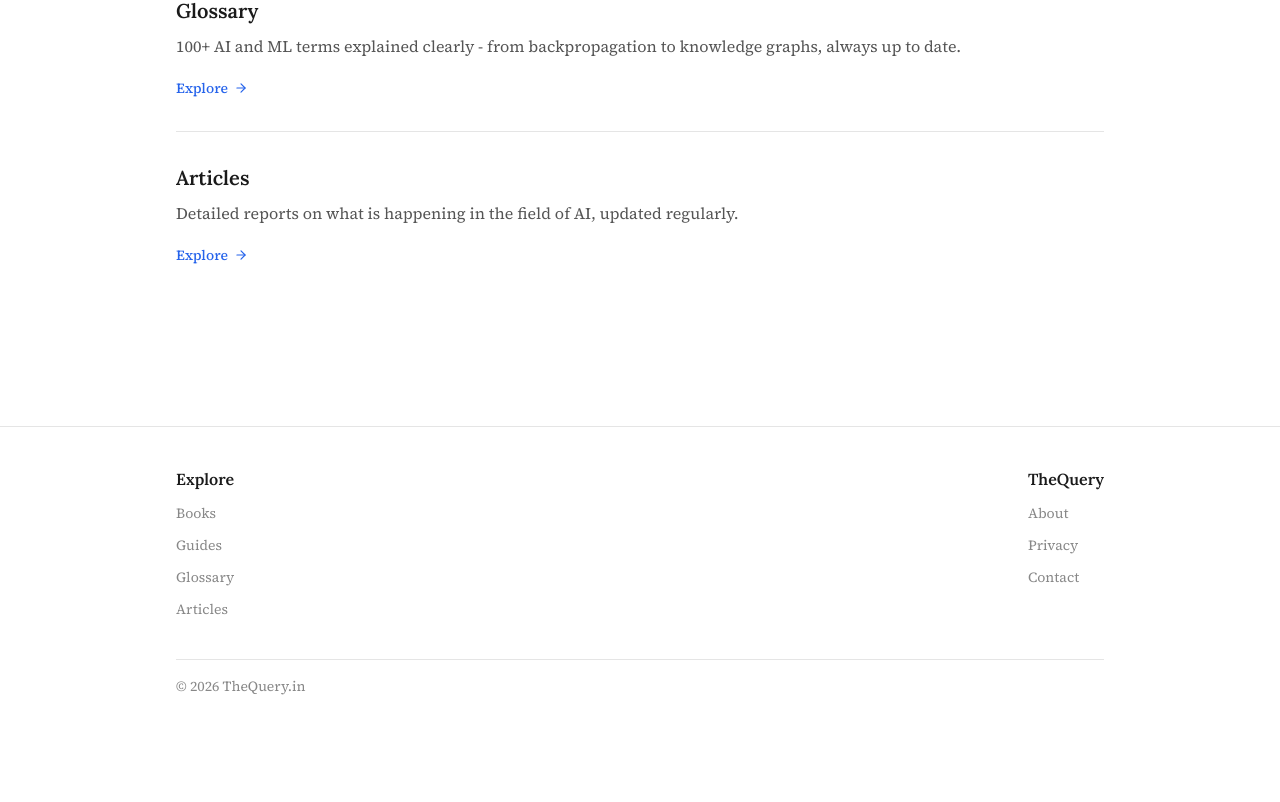
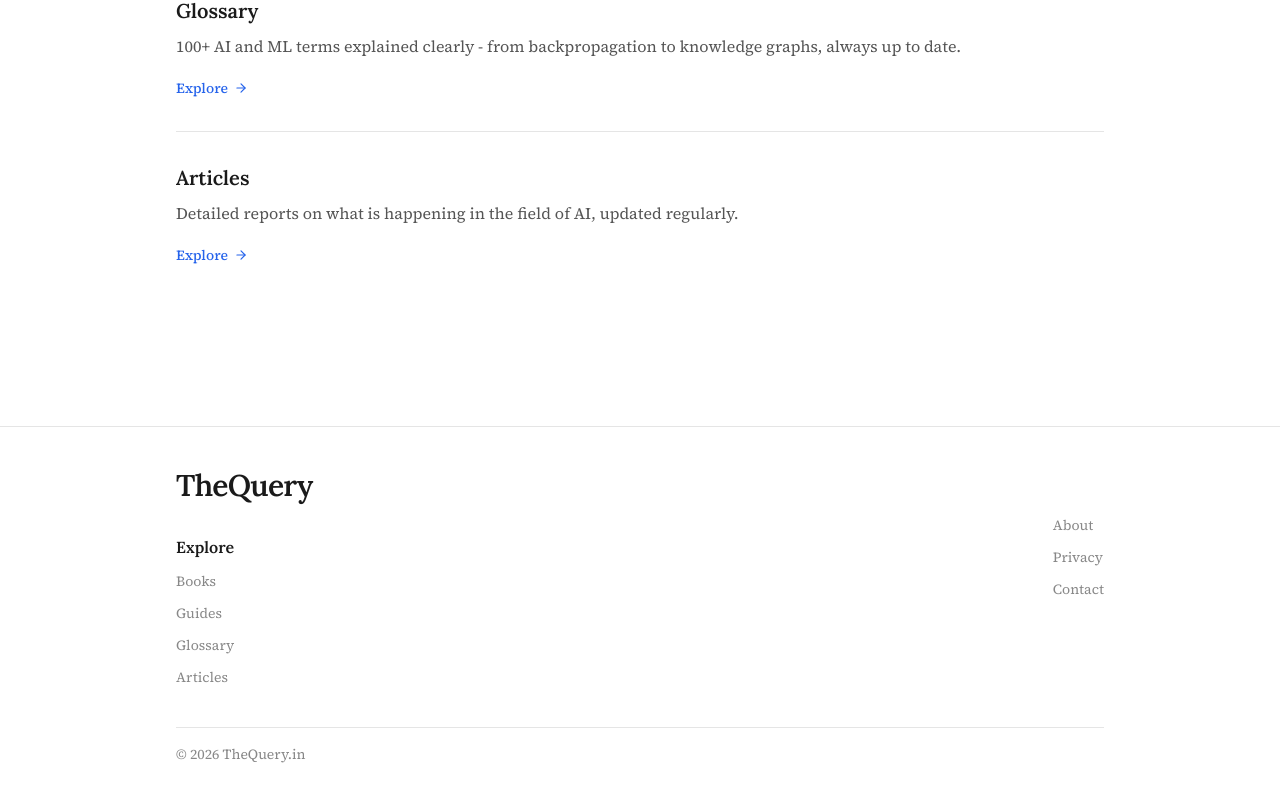
Before and after one commit to Officially-aditya/thequery, a Next.js app: page / in a window 1280 px wide. Shown: the part 1044-1846 px from the top of the page. Before the commit the page ends 1780 px from the top, so only its background shows below. Built offline with nearby package versions, Linux system fonts and the light colour scheme.

Commit message:
Add branded footer column

```diff
--- a/components/Footer.tsx
+++ b/components/Footer.tsx
@@ -5,6 +5,8 @@ export default function Footer() {
     <footer className="border-t border-border mt-16">
       <div className="max-w-[960px] mx-auto px-4 py-10 text-sm text-text-muted">
         <div className="grid grid-cols-2 gap-8 sm:gap-16">
+          <div className="flex flex-col items-start gap-8">
+            <p className="font-serif text-3xl font-semibold tracking-tight text-text-primary">TheQuery</p>
             <nav aria-label="Explore TheQuery" className="flex flex-col items-start gap-3">
               <p className="font-serif text-base font-semibold text-text-primary">Explore</p>
               <Link href="/books" className="hover:text-text-secondary transition-colors">Books</Link>
@@ -12,9 +14,9 @@ export default function Footer() {
               <Link href="/glossary" className="hover:text-text-secondary transition-colors">Glossary</Link>
               <Link href="/articles" className="hover:text-text-secondary transition-colors">Articles</Link>
             </nav>
+          </div>
 
-          <nav aria-label="About TheQuery" className="justify-self-end flex flex-col items-start gap-3">
-            <p className="font-serif text-base font-semibold text-text-primary">TheQuery</p>
+          <nav aria-label="About TheQuery" className="justify-self-end flex flex-col items-start gap-3 pt-12">
             <Link href="/about" className="hover:text-text-secondary transition-colors">About</Link>
             <Link href="/privacy" className="hover:text-text-secondary transition-colors">Privacy</Link>
             <a href="mailto:addy@thequery.in" className="hover:text-text-secondary transition-colors">Contact</a>
```
Lines whose indentation alone changed are shown as unchanged.
